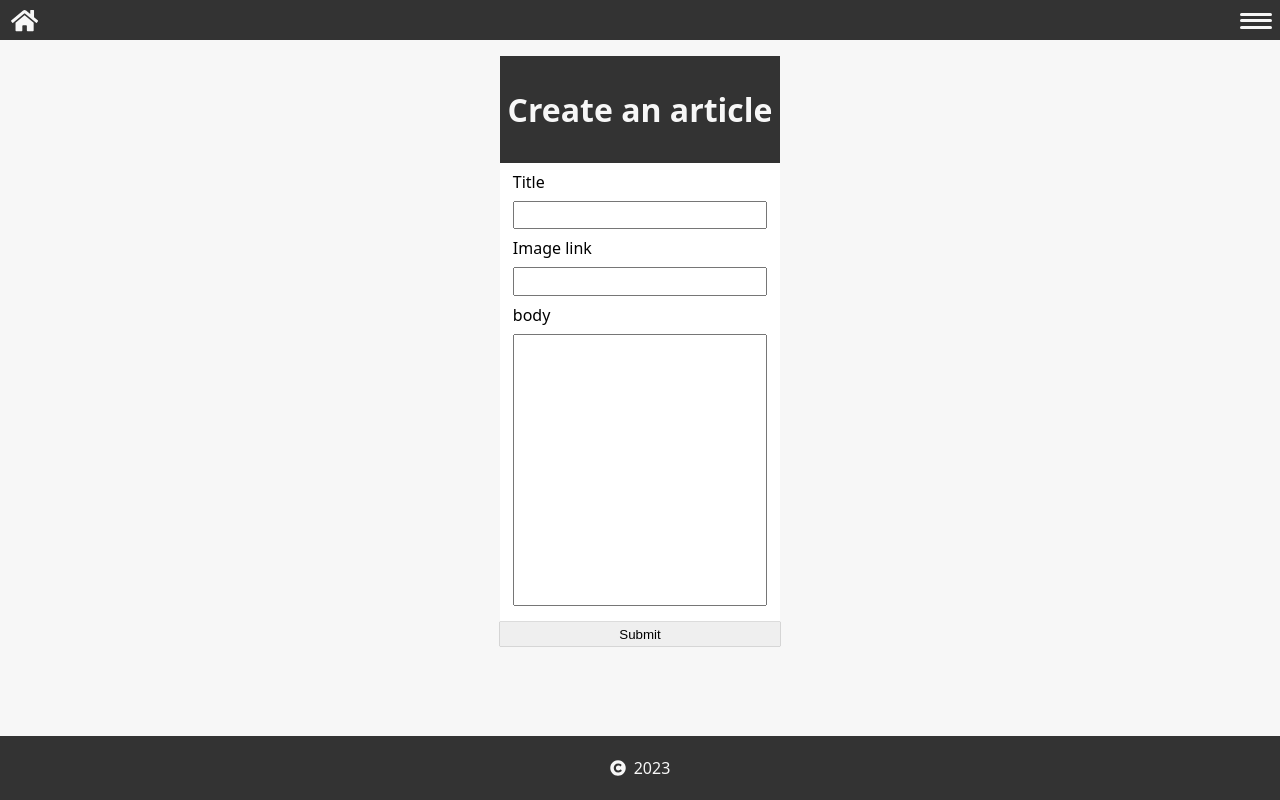
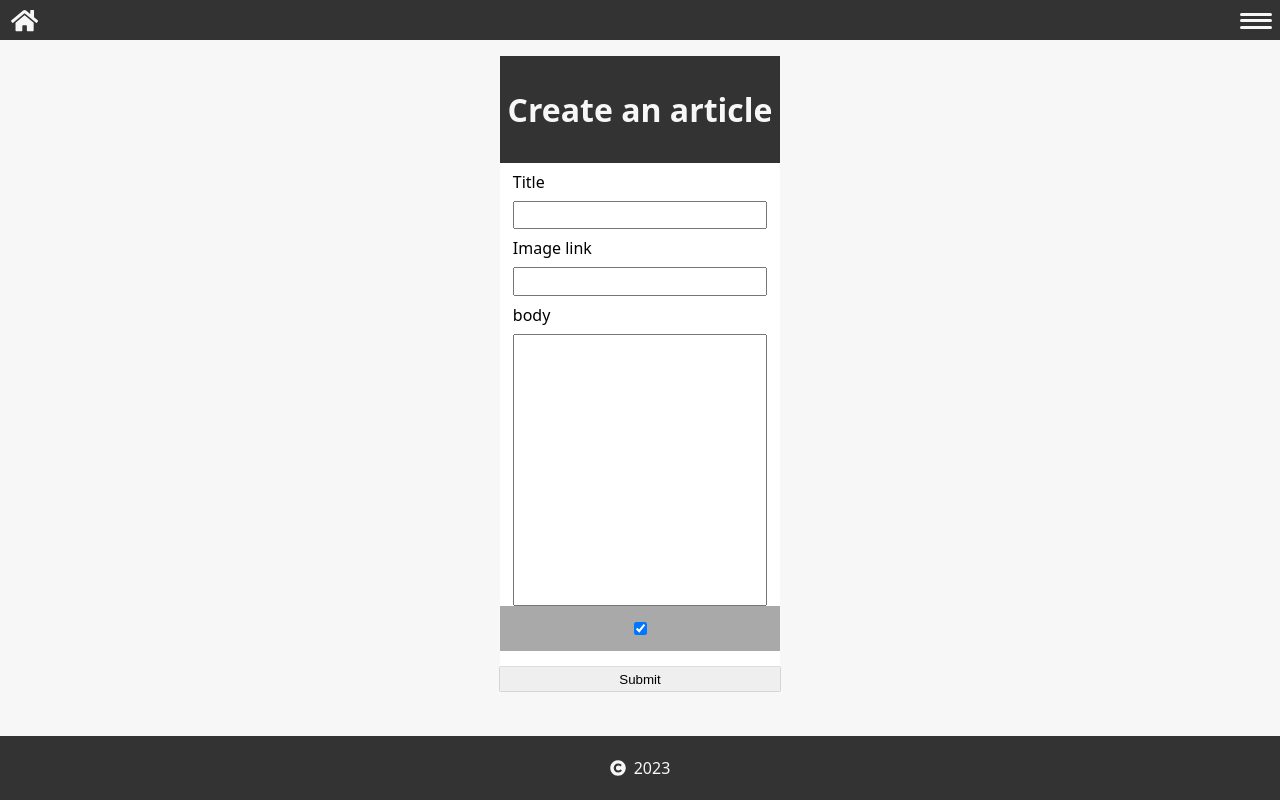
Before and after one commit to akliyachir/Mern_stack_Articles_Publishing_platform, a React (Vite) app in the folder articles_publishing_platform_v1/client/: page /create_article in a window 1280 px wide. Built offline with nearby package versions, Linux system fonts and the light colour scheme.

Commit message:
mern stack, article publishing platform build, currently adding checkbox to create article, and other stuff after

```diff
--- a/articles_publishing_platform_v1/client/src/Pages/5-ShowAllPublicArticles/ShowAllPublicArticles.css
+++ b/articles_publishing_platform_v1/client/src/Pages/5-ShowAllPublicArticles/ShowAllPublicArticles.css
@@ -1,6 +1,6 @@
 .ShowAllPublicArticles {
   width: 100%;
-	padding: 1rem;
+  padding-block: 1rem;
   display: flex;
   align-items: center;
   justify-content: center;
@@ -9,7 +9,7 @@
 .ShowAllPublicArticlesContent {
   display: grid;
   width: 100%;
-	grid-template-columns: repeat(auto-fill, 17rem);
+  grid-template-columns: repeat(auto-fill, 16rem);
   align-items: center;
   justify-content: center;
   gap: 1rem;
--- a/articles_publishing_platform_v1/client/src/TemplatePages/1-PublicArticleHomeCard/PublicArticleHomeCard.css
+++ b/articles_publishing_platform_v1/client/src/TemplatePages/1-PublicArticleHomeCard/PublicArticleHomeCard.css
@@ -1,48 +1,28 @@
 .PublicArticleHomeCard {
   cursor: pointer;
-	box-shadow: 0 0 2px var(--clr-3, #efefef);
+  box-shadow: 0 0 1px var(--clr-3, #efefef);
   display: flex;
   justify-content: center;
-	align-items: flex- start;
+  align-items: flex-start;
   padding-bottom: 0.5rem;
   height: 26.7rem;
   transition-duration: 200ms;
   transition-timing-function: ease-in-out;
 }
+
 .PublicArticleHomeCard:hover {
-	scale: 1.01;
   transition-duration: 200ms;
   transition-timing-function: ease-in-out;
-}
-
-.PublicArticleHomeCard a {
-	color: var(--clr-3);
-	text-decoration: none;
+  scale: 1.01;
 }
 
 .PublicArticleHomeCardContent {
   width: 100%;
 }
 
-.PublicArticleHomeCardContent {
-	cursor: pointer;
-
-	display: flex;
-	justify-content: center;
-	align-items: flex- start;
-	padding-bottom: 0.5rem;
-	height: 26.7rem;
-	transition-duration: 200ms;
-	transition-timing-function: ease-in-out;
-}
-
-.PublicArticleHomeCardContent a {
+.PublicArticleHomeCard a {
   color: var(--clr-3);
   text-decoration: none;
-}
-
-.PublicArticleHomeCard {
-	width: 100%;
 }
 
 .PublicArticleHomeCardContent .article_image_url {
@@ -51,7 +31,6 @@
   background-size: cover;
   background-repeat: no-repeat;
   height: 12rem;
-	overflow: hidden;
 }
 
 .PublicArticleHomeCardContent .article_title {
@@ -69,9 +48,11 @@
   padding: 0.5rem;
   color: var(--clr-3);
   height: 9rem;
+  width: 100%;
 }
 
-.article_creation_date {
+.PublicArticleHomeCardContent .article_creation_date {
+  width: 100%;
   text-align: right;
   padding: 0.1rem 0.5rem;
   background-color: var(--clr-3);
--- a/articles_publishing_platform_v1/client/src/TemplatePages/1-PublicArticleHomeCard/PublicArticleHomeCard.jsx
+++ b/articles_publishing_platform_v1/client/src/TemplatePages/1-PublicArticleHomeCard/PublicArticleHomeCard.jsx
@@ -11,19 +11,16 @@ export default function PublicArticleHomeCard({ item }) {
   } = item;
 
   return (
-		<article className='PublicArticleHomeCard'>
+    <article className='PublicArticleHomeCard' key={article_id}>
       <NavLink to={'/article/' + article_id}>
         <div className='PublicArticleHomeCardContent'>
-					<div key={article_id}>
-						<article key={article_id} className='UserArticleCard'>
-							<div className='UserArticleCardContent'>
           <div
             style={{ backgroundImage: `url(${article_image_url})` }}
             className='article_image_url'
           ></div>
           <div className='article_title'>
-									{article_title.slice(0, 52)}
-									{article_title.length >= 52 && '...'}
+            {article_title.slice(0, 46)}
+            {article_title.length >= 46 && '...'}
           </div>
           <p className='article_body'>
             {article_body.slice(0, 173)}
@@ -33,9 +30,6 @@ export default function PublicArticleHomeCard({ item }) {
             {article_creation_date.toLocaleString().slice(0, 10)}
           </p>
         </div>
-						</article>
-					</div>
-				</div>
       </NavLink>
     </article>
   );
--- a/articles_publishing_platform_v1/client/src/TemplatePages/2-FullPublicArticle/FullPublicArticle.css
+++ b/articles_publishing_platform_v1/client/src/TemplatePages/2-FullPublicArticle/FullPublicArticle.css
@@ -32,4 +32,5 @@
   padding: 1rem;
   background-color: #fff;
   color: var(--clr-3);
+  text-align: right;
 }
--- a/articles_publishing_platform_v1/client/src/UserComponents/3-UserArticleCard/UserArticleCard.jsx
+++ b/articles_publishing_platform_v1/client/src/UserComponents/3-UserArticleCard/UserArticleCard.jsx
@@ -23,8 +23,8 @@ export default function UserArticleCard({ item }) {
             className='article_image_url'
           ></div>
           <div className='article_title'>
-						{article_title.slice(0, 52)}
-						{article_title.length >= 52 && '...'}
+            {article_title.slice(0, 46)}
+            {article_title.length >= 46 && '...'}
           </div>
           <p className='article_body'>
             {article_body.slice(0, 173)}
--- a/articles_publishing_platform_v1/client/src/UserPages/1-CreateArticle/CreateArticle.css
+++ b/articles_publishing_platform_v1/client/src/UserPages/1-CreateArticle/CreateArticle.css
@@ -43,3 +43,17 @@
   width: 100%;
   box-shadow: 0 0 1px var(--clr-3);
 }
+
+.isPublicCheckboxContainer {
+  padding: 1rem;
+  display: flex;
+  justify-content: center;
+  align-items: center;
+  background-color: darkgray;
+}
+
+.isPublicCreateArticleCheckBoxInput {
+  display: block;
+  background-color: red;
+  padding: 3rem;
+}
--- a/articles_publishing_platform_v1/client/src/UserPages/1-CreateArticle/CreateArticle.jsx
+++ b/articles_publishing_platform_v1/client/src/UserPages/1-CreateArticle/CreateArticle.jsx
@@ -63,6 +63,7 @@ export default function CreateArticle() {
           article_title: '',
           article_image_url: '',
           article_body: '',
+
           article_id: crypto.randomUUID(),
         });
         navigate('/user_articles');
@@ -104,6 +105,15 @@ export default function CreateArticle() {
             value={article_body}
             handleInputOnChange={handleInputOnChange}
           />
+          <div className='isPublicCheckboxContainer'>
+            <input
+              type='checkbox'
+              name='isPublic'
+              id='isPublic'
+              className='isPublicCreateArticleCheckBoxInput'
+              checked={true}
+            />
+          </div>
           <div className='buttonOnSubmitCreateNewArticleContainer'>
             <button
               type='submit'
--- a/articles_publishing_platform_v1/client/src/UserPages/2-GetUserArticles/GetUserArticles.jsx
+++ b/articles_publishing_platform_v1/client/src/UserPages/2-GetUserArticles/GetUserArticles.jsx
@@ -38,7 +38,7 @@ export default function GetUserArticles() {
     <div className='GetUserArticles'>
       <div className='GetUserArticlesContainer'>
         {article.map((item) => {
-          return <UserArticleCard item={item} />;
+          return <UserArticleCard key={item.article_id} item={item} />;
         })}
       </div>
     </div>
```
Lines whose indentation alone changed are shown as unchanged.
